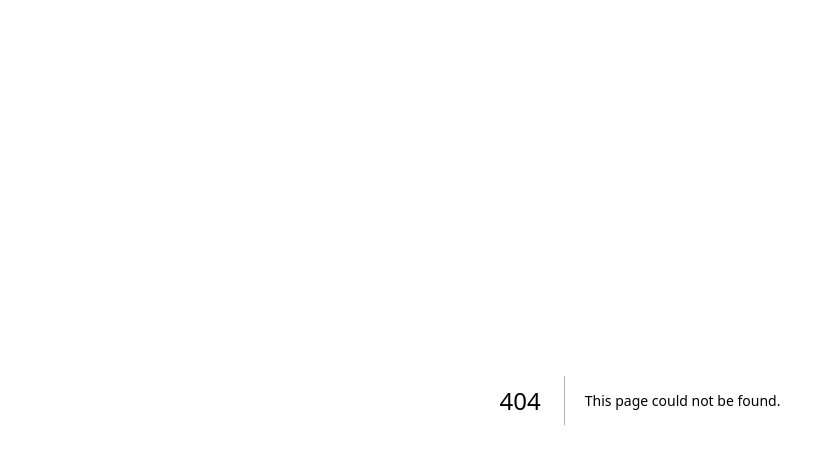
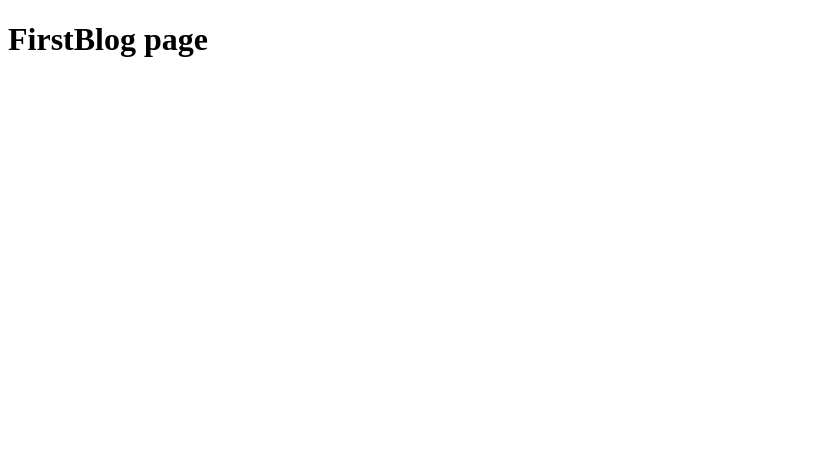
Before and after one commit to mannu-cyber/NextJs, a Next.js app in the folder routing/: page /blog/firstblog in a window 1280 px wide. Before the commit this address had no page. Shown: the top 464 px of the page, without its empty margins (0-835 px from the left). Built offline with nearby package versions, Linux system fonts and the light colour scheme.

Commit message:
nested rout

```diff
--- /dev/null
+++ b/routing/src/app/blog/firstblog/page.jsx
@@ -0,0 +1,7 @@
+export default function FirstBlog() {
+  return (
+    <div>
+      <h1>FirstBlog page</h1>
+    </div>
+  );
+}
```
Also changed, not shown: routing/src/app/blog/page.jsx (added, +7 -0 lines), routing/src/app/blog/secondblog/page.jsx (added, +7 -0 lines).
